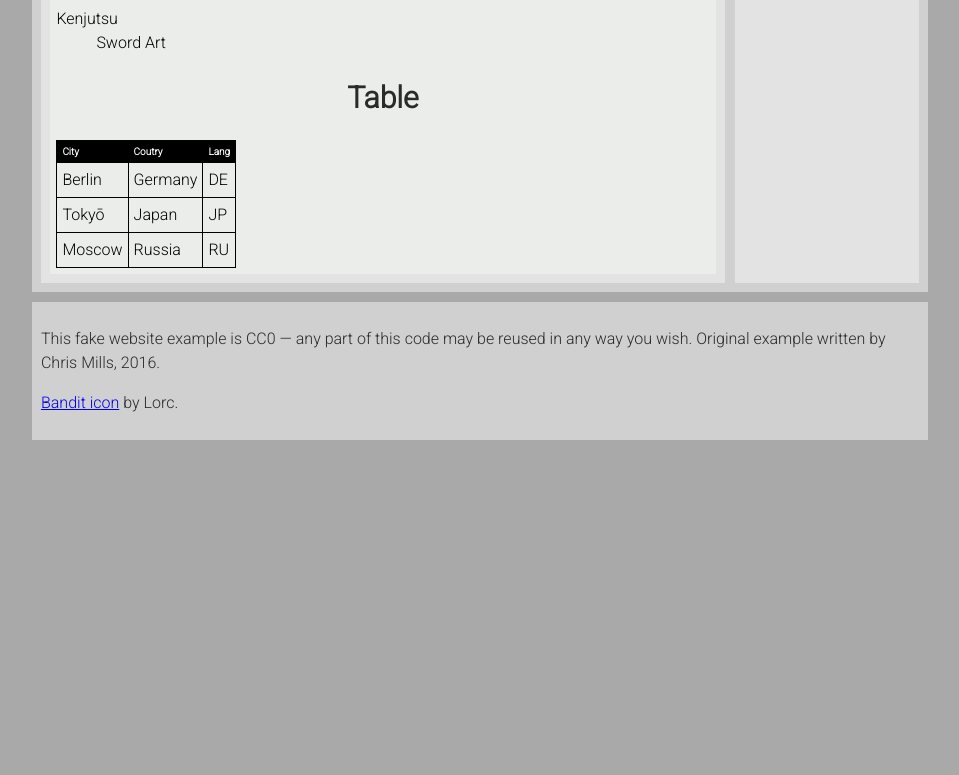
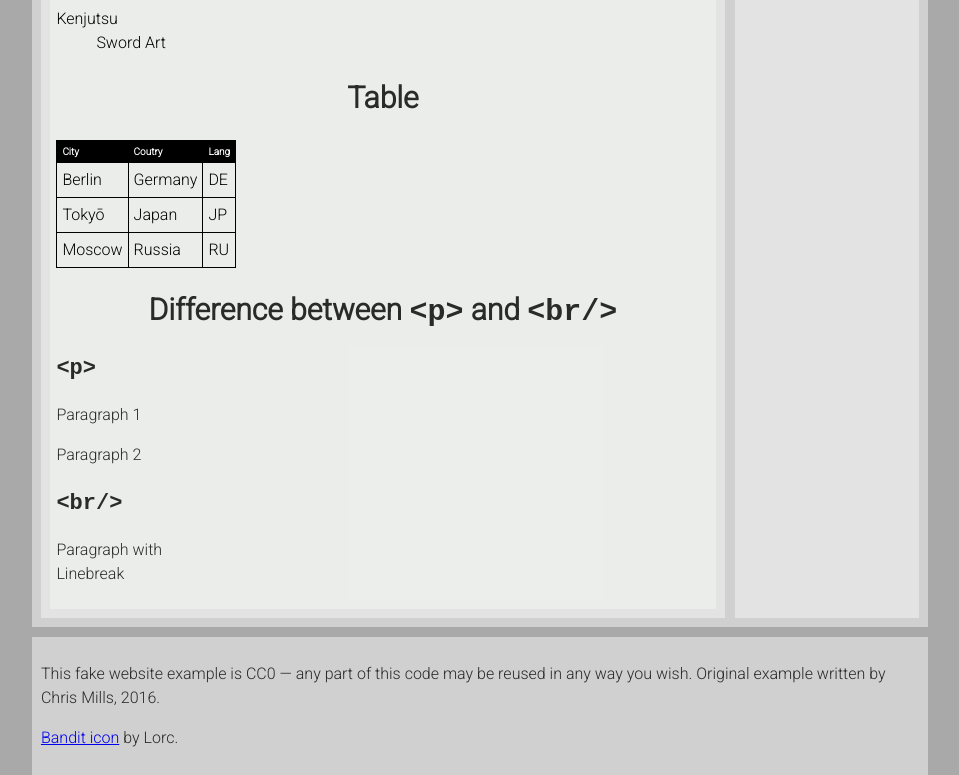
Before and after one commit to FeliOdras/DCI-Exercises, a plain HTML site: page HTML-Elements/index.html in a window 1280 px wide. Shown: the part 670-1445 px from the top of the page, without its empty margins (160-1119 px from the left). Before the commit the page ends 1110 px from the top, so only its background shows below. Drawn offline with Linux system fonts and the light colour scheme.

Commit message:
Added difference btw. <p> and <br />

```diff
--- a/HTML-Elements/index.html
+++ b/HTML-Elements/index.html
@@ -80,6 +80,15 @@
                         </tr>
                     </tbody>
                 </table>
+                <h2>Difference between <code>&lt;p&gt;</code> and <code>&lt;br/&gt;</code></h2>
+                <h3><code>&lt;p&gt;</code></h3>
+                <p>Paragraph 1</p>
+                <p>Paragraph 2</p>
+
+                <h3><code>&lt;br/&gt;</code></h3>
+                <p>Paragraph with <br />
+                    Linebreak</p>
+
             </section>
         </article>
 
```
